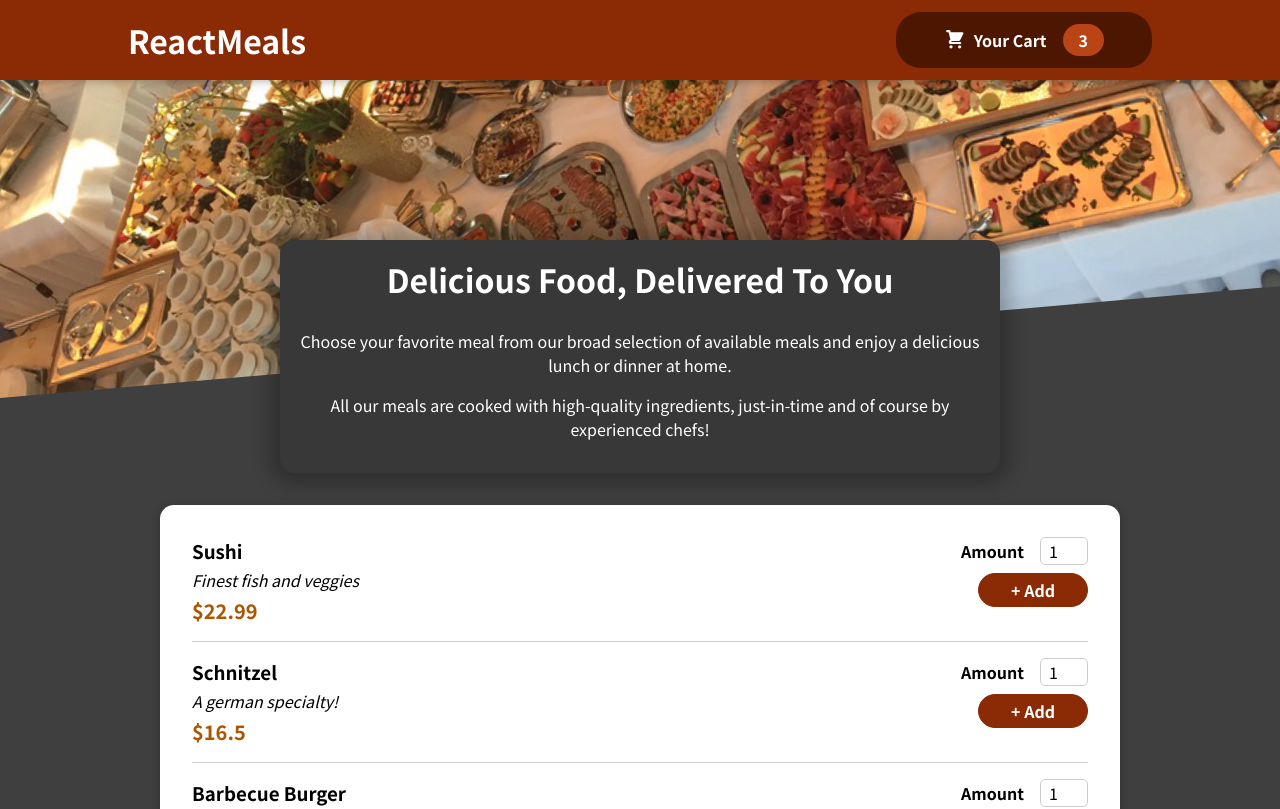
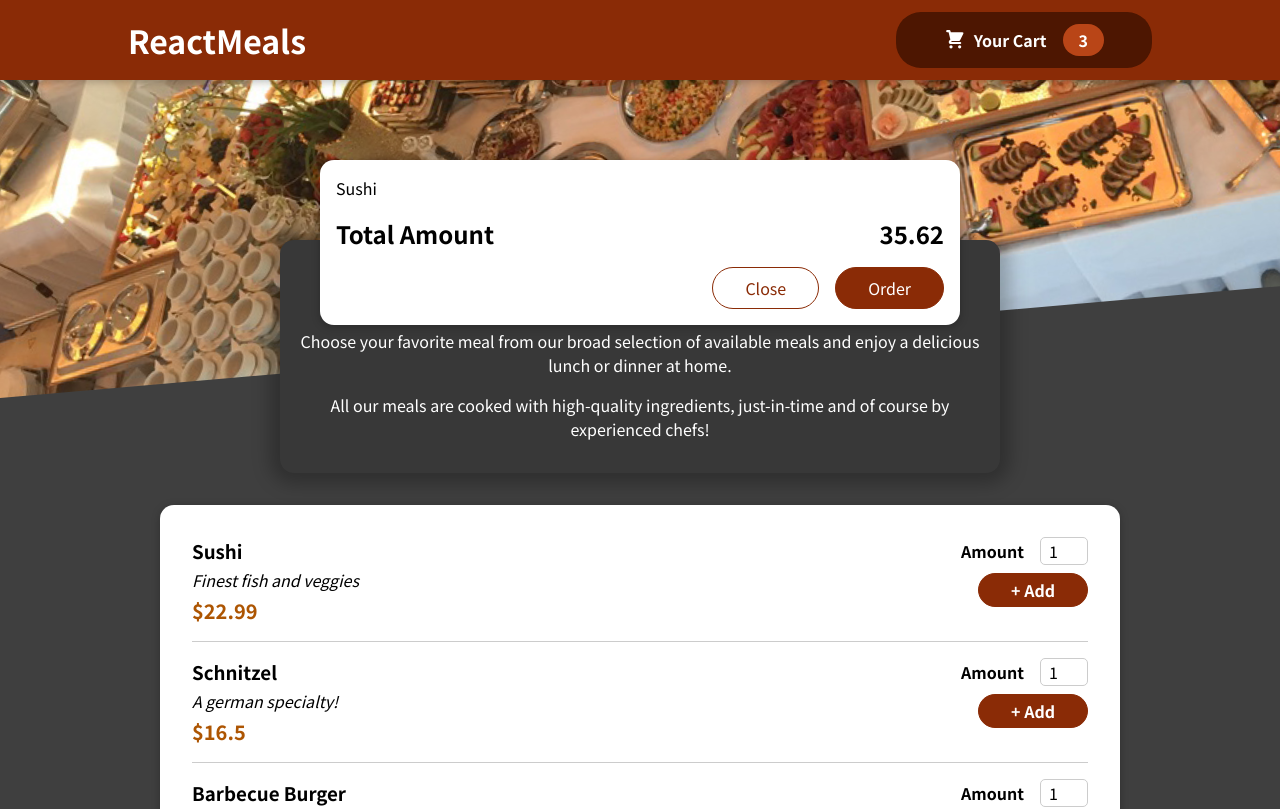
Before and after one commit to AmirrezaAminian/React-S11-project, a React (Create React App) app: page / in a window 1280 px wide. Shown: the top 809 px of the page. Built offline with nearby package versions, Linux system fonts and the light colour scheme.

Commit message:
Adding a Modal via a React Portal

```diff
--- a/src/App.js
+++ b/src/App.js
@@ -1,12 +1,14 @@
 import { Fragment } from "react";
 import Header from "./components/Layout/Header";
 import Meals from "./components/Meals/Meals";
+import Cart from "./components/Cart/Cart";
 
 function App() {
 
 
   return (
     <Fragment>
+      <Cart />
       <Header />
       <main>
         <Meals />
--- a/src/components/Cart/Cart.js
+++ b/src/components/Cart/Cart.js
@@ -1,8 +1,9 @@
-import classes from './CartIcon'
+import classes from "./Cart.module.css";
+import Modal from "../UI/Modasl";
 
-const Cart = props => {
+const Cart = (props) => {
   const cartItems = (
-      <ul className={classes['cart-items']}>
+    <ul className={classes["cart-items"]}>
       {[{ id: "c1", name: "Sushi", amount: 2, price: 12.99 }].map((item) => (
         <li>{item.name}</li>
       ))}
@@ -10,22 +11,18 @@
   );
 
   return (
-        <div>
+    <Modal>
       {cartItems}
       <div className={classes.total}>
         <span>Total Amount</span>
         <span>35.62</span>
       </div>
       <div className={classes.actions}>
-                <button className={classes['button--alt']}>
-                    Close
-                </button>
-                <button className={classes.button}>
-                    Order
-                </button>
+        <button className={classes["button--alt"]}>Close</button>
+        <button className={classes.button}>Order</button>
       </div>
-        </div>
-    )
-}
+    </Modal>
+  );
+};
 
-export default Cart ;
+export default Cart;
--- /dev/null
+++ b/src/components/Cart/Cart.module.css
@@ -0,0 +1,46 @@
+.cart-items {
+  list-style: none;
+  margin: 0;
+  padding: 0;
+  max-height: 20rem;
+  overflow: auto;
+}
+
+.total {
+  display: flex;
+  justify-content: space-between;
+  align-items: center;
+  font-weight: bold;
+  font-size: 1.5rem;
+  margin: 1rem 0;
+}
+
+.actions {
+  text-align: right;
+}
+
+.actions button {
+  font: inherit;
+  cursor: pointer;
+  background-color: transparent;
+  border: 1px solid #8a2b06;
+  padding: 0.5rem 2rem;
+  border-radius: 25px;
+  margin-left: 1rem;
+}
+
+.actions button:hover,
+.actions button:active {
+  background-color: #5a1a01;
+  border-color: #5a1a01;
+  color: white;
+}
+
+.actions .button--alt {
+  color: #8a2b06;
+}
+
+.actions .button {
+  background-color: #8a2b06;
+  color: white;
+}
--- a/src/components/Meals/AvailableMeals.js
+++ b/src/components/Meals/AvailableMeals.js
@@ -1,4 +1,4 @@
-import Card from "../../UI/Card";
+import Card from "../UI/Card";
 import classes from "./AvailableMeals.module.css";
 import MealItem from "./MealItem/MealItem";
 
--- a/src/components/Meals/MealItem/MealItemForm.js
+++ b/src/components/Meals/MealItem/MealItemForm.js
@@ -1,22 +1,23 @@
-import classes from './MealItemForm.module.css'
-import Input from '../../../UI/input';
+import classes from "./MealItemForm.module.css";
+import Input from "../../UI/input";
 
-const MealsItemForm = props => {
-    return (
-        <form className={classes.form}>
-            <Input label ='Amount'  input = {{
-                id : 'amount',
-                type : 'number',
-                min:'1',
-                max:'5' ,
-                step : '1' ,
-                defaultValue : '1' ,
+const MealsItemForm = (props) => {
+  return (
+    <form className={classes.form}>
+      <Input
+        label="Amount"
+        input={{
+          id: "amount",
+          type: "number",
+          min: "1",
+          max: "5",
+          step: "1",
+          defaultValue: "1",
+        }}
+      />
+      <button>+ Add</button>
+    </form>
+  );
+};
 
-
-            }}/>
-            <button>+ Add</button>
-        </form>
-    )
-}
-
-export default MealsItemForm ;
+export default MealsItemForm;
--- /dev/null
+++ b/src/components/UI/Modasl.js
@@ -0,0 +1,32 @@
+import  ReactDOM  from "react-dom";
+import   { Fragment } from "react";
+import classes from './Modasl.module.css'
+
+const Backdrop = (props) => {
+  return <div className={classes.Backdrop}></div>;
+};
+
+const ModalOverlay = (props) => {
+  return (
+    <div className={classes.modal}>
+      <div className={classes.content}>{props.children}</div>
+    </div>
+  );
+};
+
+const portalElement = document.getElementById("overlays");
+
+
+const Modal = (props) => {
+  return (
+    <Fragment>
+      {ReactDOM.createPortal(<Backdrop />, portalElement)}
+      {ReactDOM.createPortal(
+        <ModalOverlay>{props.children}</ModalOverlay>,
+        portalElement
+      )}
+    </Fragment>
+  );
+};
+
+export default Modal;
--- /dev/null
+++ b/src/components/UI/Modasl.module.css
@@ -0,0 +1,40 @@
+.backdrop {
+  position: fixed;
+  top: 0;
+  left: 0;
+  width: 100%;
+  height: 100vh;
+  z-index: 20;
+  background-color: rgba(0, 0, 0, 0.75);
+}
+
+.modal {
+  position: fixed;
+  top: 20vh;
+  left: 5%;
+  width: 90%;
+  background-color: white;
+  padding: 1rem;
+  border-radius: 14px;
+  box-shadow: 0 2px 8px rgba(0, 0, 0, 0.25);
+  z-index: 30;
+  animation: slide-down 300ms ease-out forwards;
+}
+
+@media (min-width: 768px) {
+  .modal {
+    width: 40rem;
+    left: calc(50% - 20rem);
+  }
+}
+
+@keyframes slide-down {
+  from {
+    opacity: 0;
+    transform: translateY(-3rem);
+  }
+  to {
+    opacity: 1;
+    transform: translateY(0);
+  }
+}
```
Also changed, not shown: src/components/UI/Card.js (renamed from src/UI/Card.js), src/components/UI/Card.module.css (renamed from src/UI/Card.module.css), src/components/UI/Input.module.css (renamed from src/UI/Input.module.css), src/components/UI/input.js (renamed from src/UI/input.js). Lines whose indentation alone changed are shown as unchanged.
